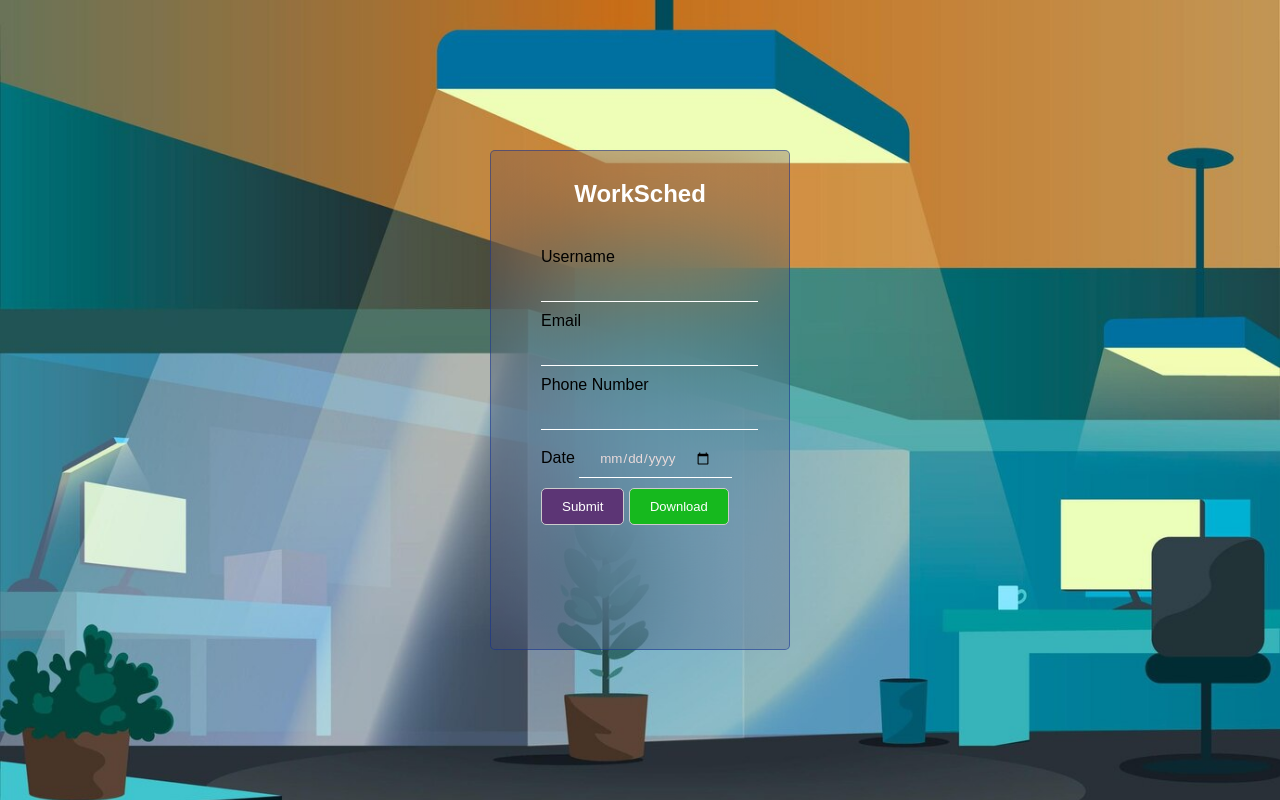
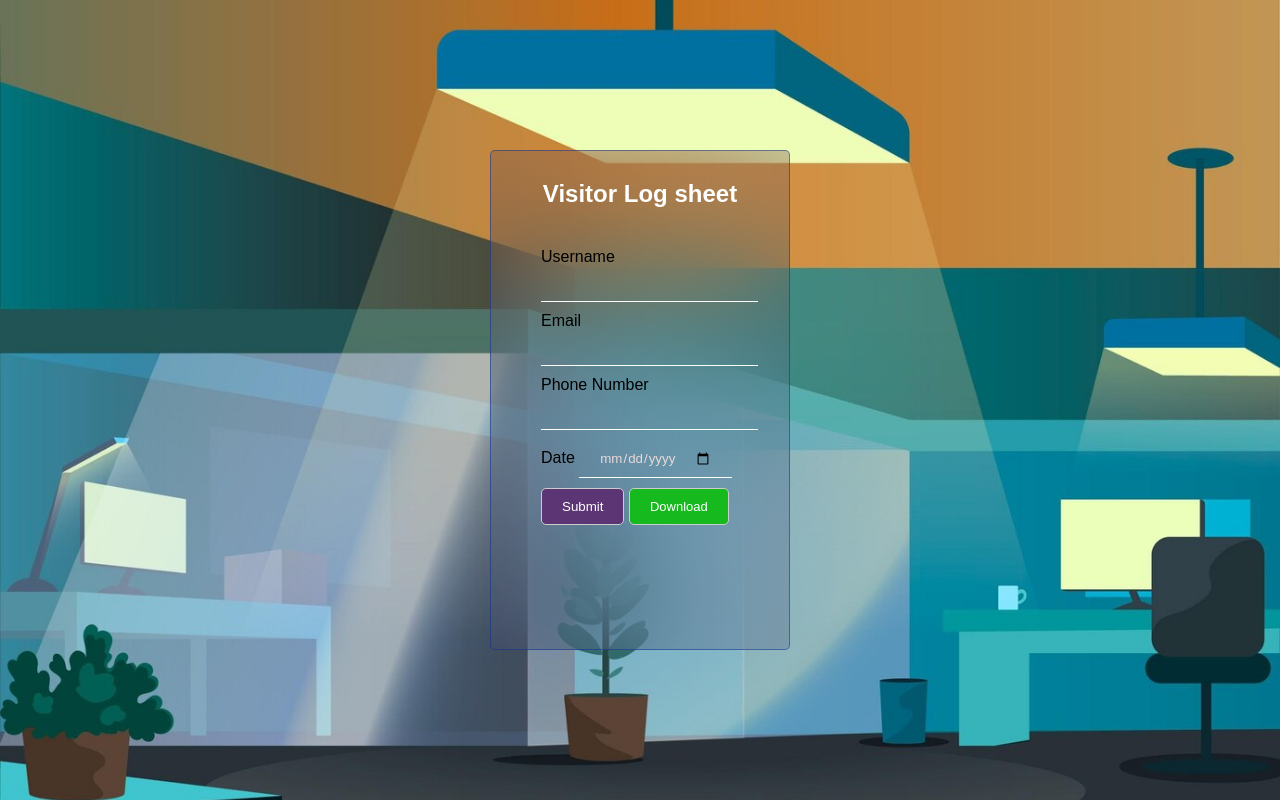
Before and after one commit to ivanreyes05/My-project, a plain HTML site: page index.html in a window 1280 px wide. Drawn offline with Linux system fonts and the light colour scheme.

Commit message:
Update index.html

```diff
--- a/index.html
+++ b/index.html
@@ -7,7 +7,7 @@
 <body>
   <div class="box">
     <div class="form">
-      <h2>WorkSched</h2>
+      <h2>Visitor Log sheet</h2>
       <form id="dataForm">
         <div class="inputbox">
           <label for="username">Username</label>
```
